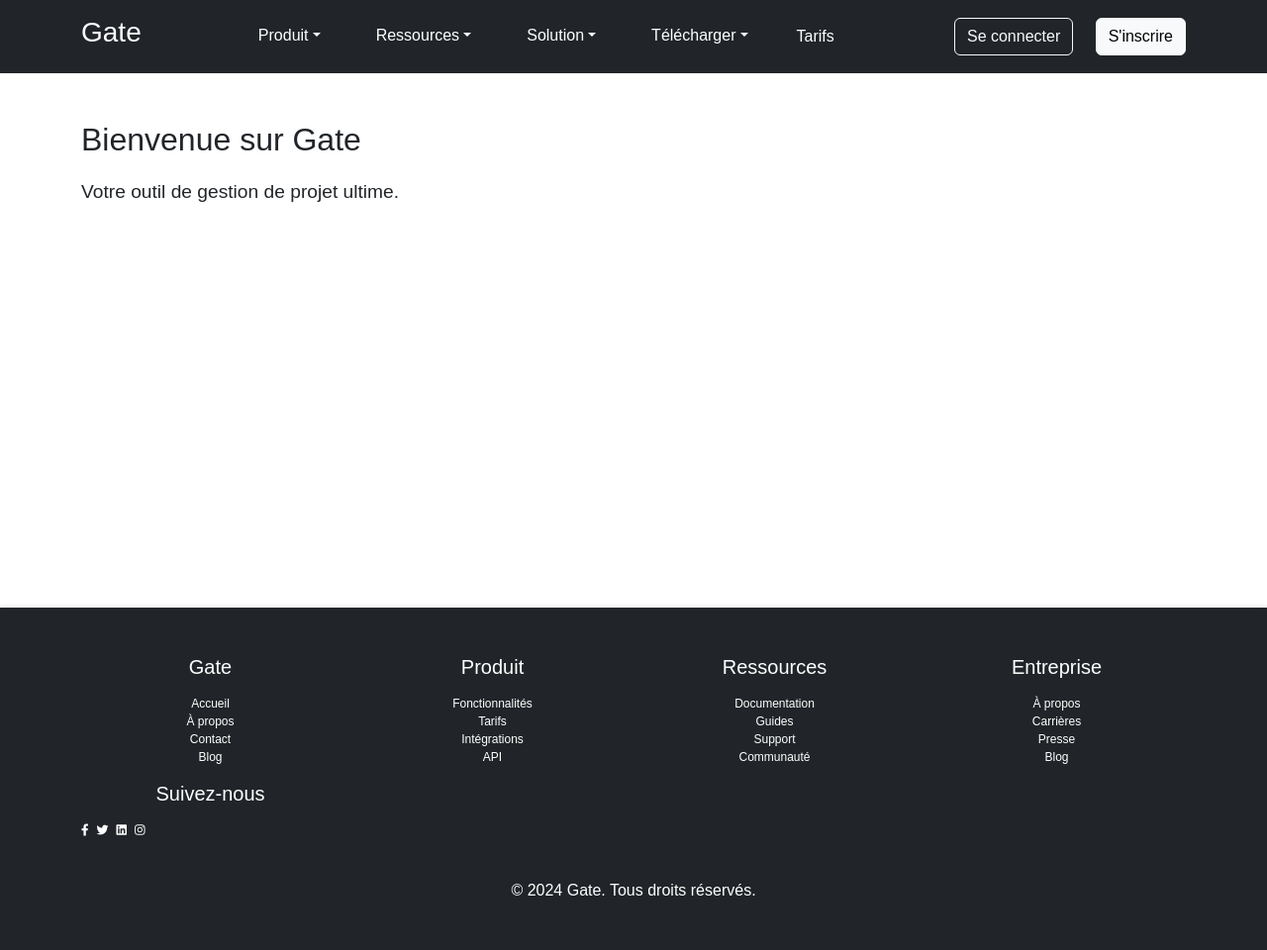
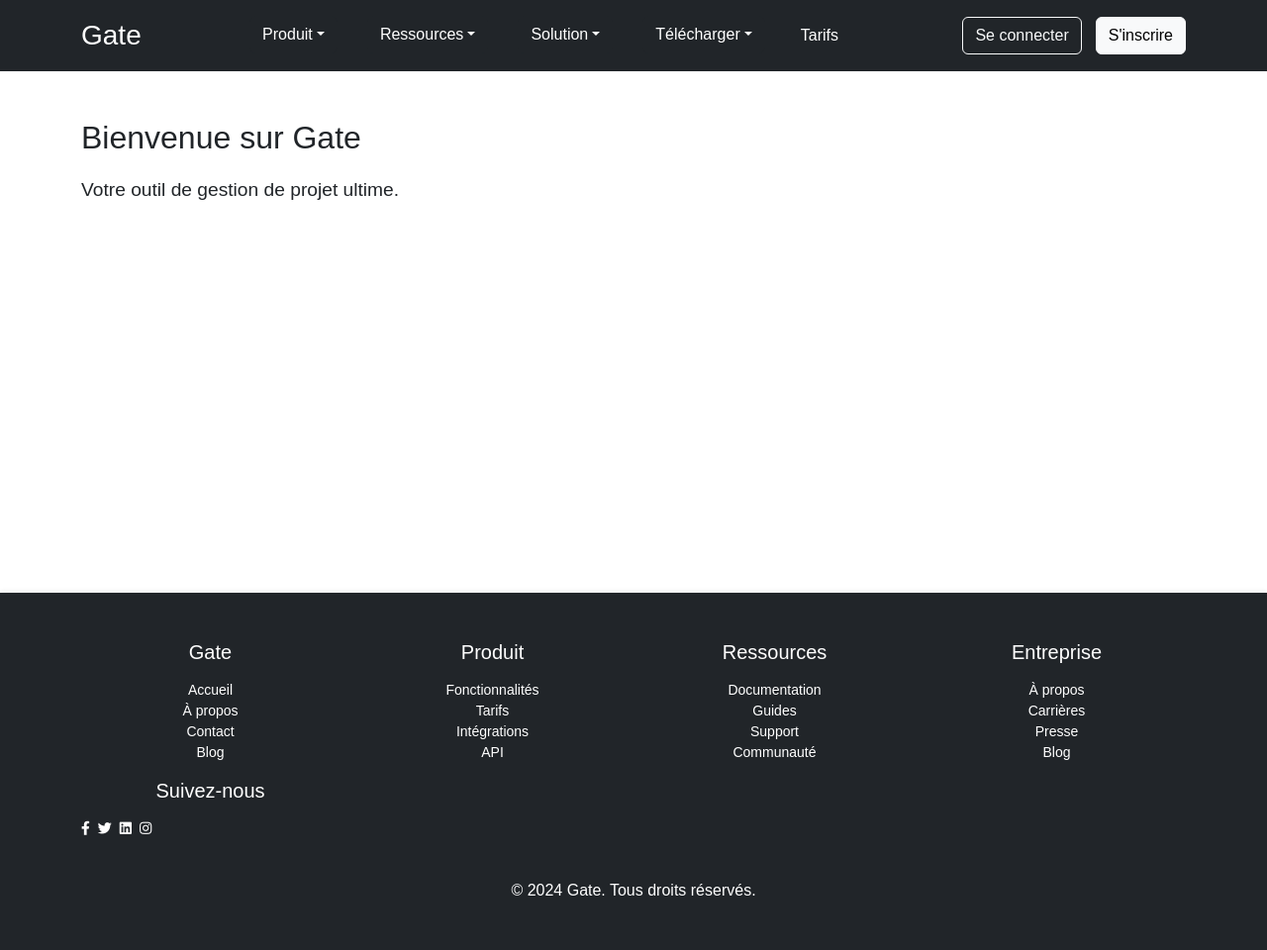
Before and after one commit to SIRdud12/Projet-Technologique-T2, a PHP site: page /GATE.php in a window 1280 px wide. Shown: the whole page at 99% size. Run offline with PHP 8.4, Linux system fonts and the light colour scheme; some web fonts are replaced.

Commit message:
Add files via upload

```diff
--- a/GATE.css
+++ b/GATE.css
@@ -12,6 +12,11 @@ nav {
 
 header h1 {
     margin: 0;
+}
+
+header a {
+    text-decoration: none; /* Enlève le soulignement */
+    color: inherit; /* Utilise la couleur du texte environnant */
 }
 
 header nav ul {
@@ -77,9 +82,10 @@ footer h5 {
 footer ul {
     padding-left: 0;
     list-style: none;
-    font-size: 12px;
+    font-size: 14px;
+}
 
-}
+
 
 footer a {
     color: #ffffff; /* White text color */
--- a/GATE.php
+++ b/GATE.php
@@ -46,7 +46,7 @@ if ($_SERVER['REQUEST_METHOD'] === 'POST') {
     <header class="bg-dark text-white py-3">
         <div class="container">
             <div class="d-flex justify-content-between align-items-center">
-                <h1 class="h3">Gate</h1>
+                <a href="GATE.php" class="text-white text-decoration-none"><h1 class="h3 mb-0">Gate</h1></a>
                 <nav>
                     <ul class="nav">
                         <li class="nav-item dropdown">
@@ -84,18 +84,19 @@ if ($_SERVER['REQUEST_METHOD'] === 'POST') {
                         <li class="nav-item"><a href="#" class="nav-link text-white">Tarifs</a></li>
                     </ul>
                 </nav>
-                <div>
+                <div class="d-flex align-items-center">
                     <?php if (isset($_SESSION['user_id'])): ?>
-                        <span class="me-2"><?php echo $_SESSION['prenom'] . ' ' . $_SESSION['nom']; ?></span>
+                        <span class="me-1"><?php echo $_SESSION['prenom'] . ' ' . $_SESSION['nom']; ?></span>
                         <?php if (isset($_SESSION['admin_id'])): ?>
-                            <a href="admin.php" class="btn btn-light">Admin</a>
+                            <a href="admin.php" class="btn btn-light me-2">Admin</a>
                         <?php endif; ?>
                         <?php if ($_SESSION['statu'] === 'accepter' || $_SESSION['statu'] === 'Admin'): ?>
-                            <a href="Essayer_gate.php" class="btn btn-light">Essayer Gate</a>
+                            <a href="Essayer_gate.php" class="btn btn-light me-1">Essayer Gate</a>
                         <?php endif; ?>
-                        <a href="logout.php" class="btn btn-outline-light">Se déconnecter</a>
+                        <a href="logout.php" class="btn btn-outline-light ms-2">Se déconnecter</a>
                     <?php else: ?>
-                        <button class="btn btn-outline-light me-2" data-bs-toggle="dropdown" aria-expanded="false" data-bs-auto-close="outside">Se connecter</button>
+
+                        <button class="btn btn-outline-light me-1" data-bs-toggle="dropdown" aria-expanded="false" data-bs-auto-close="outside">Se connecter</button>
                         <div class="dropdown-menu p-4">
                             <form id="loginForm" method="post">
                                 <div id="error-message" style="color: red;"></div>
@@ -134,7 +135,7 @@ if ($_SERVER['REQUEST_METHOD'] === 'POST') {
                     <ul class="list-unstyled">
                         <li><a href="#" class="text-white text-decoration-none">Accueil</a></li>
                         <li><a href="#" class="text-white text-decoration-none">À propos</a></li>
-                        <li><a href="#" class="text-white text-decoration-none">Contact</a></li>
+                        <li><a href="contact.html" class="text-white text-decoration-none">Contact</a></li>
                         <li><a href="#" class="text-white text-decoration-none">Blog</a></li>
                     </ul>
                 </div>
--- a/signup.php
+++ b/signup.php
@@ -60,7 +60,7 @@ if ($_SERVER['REQUEST_METHOD'] === 'POST') {
     <header class="bg-dark text-white py-3">
         <div class="container">
             <div class="d-flex justify-content-between align-items-center">
-                <h1 class="h3">Gate</h1>
+                 <a href="GATE.php"><h1 class="h3">Gate</h1></a>
                 <nav>
                     <ul class="nav">
                         <!-- Nav items here -->
@@ -86,7 +86,7 @@ if ($_SERVER['REQUEST_METHOD'] === 'POST') {
                         <button type="submit" class="btn btn-primary">Connecter</button>
                     </form>
                     <a href="signup.php" class="btn btn-light">S'inscrire</a>
-                    <a href="Essayer_gate.php" class="btn btn-light">Essayer Gate</a>
+                   <!-- <a href="Essayer_gate.php" class="btn btn-light">Essayer Gate</a> -->
                 </div>
             </div>
         </div>
```
Also changed, not shown: GATE.js (added, +16 -0 lines).
